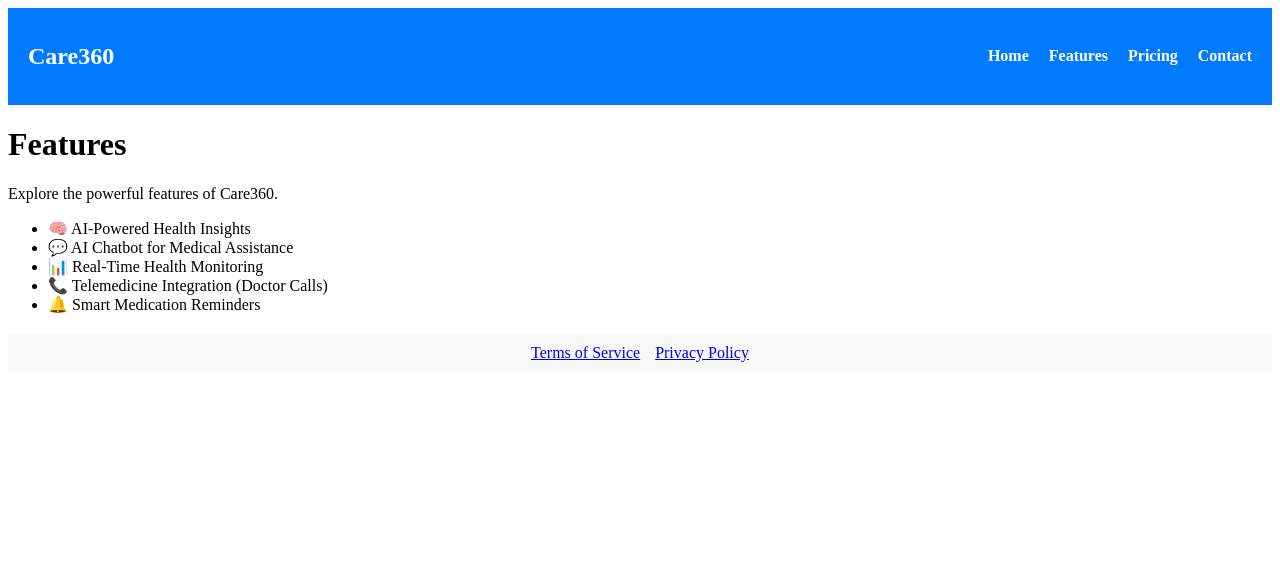
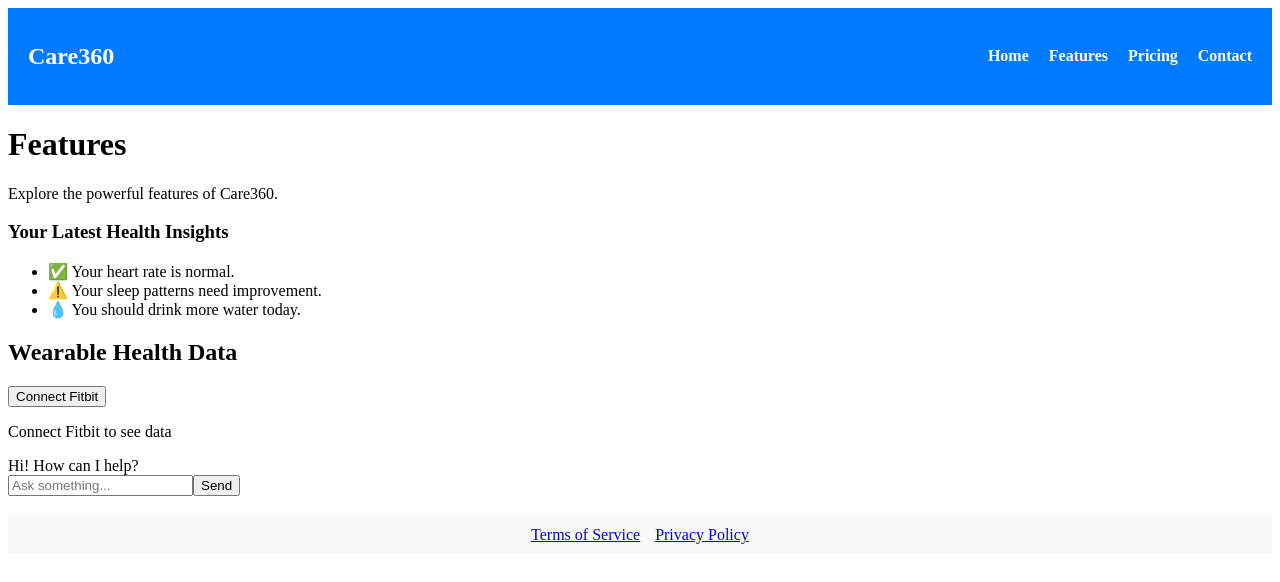
Before and after one commit to tanviyadav011/Care360, a Next.js app: page /features in a window 1280 px wide. Shown: the top 582 px of the page. Built offline with nearby package versions, Linux system fonts and the light colour scheme.

Commit message:
Updated website

```diff
--- a/app/features/page.js
+++ b/app/features/page.js
@@ -7,13 +7,12 @@ export default function Features() {
     <main className="container">
       <h1>Features</h1>
       <p>Explore the powerful features of Care360.</p>
-        <ul className="feature-list">
-          <li>🧠 AI-Powered Health Insights</li>
-          <li>💬 AI Chatbot for Medical Assistance</li>
-          <li>📊 Real-Time Health Monitoring</li>
-          <li>📞 Telemedicine Integration (Doctor Calls)</li>
-          <li>🔔 Smart Medication Reminders</li>
-        </ul>
+
+      <section className="feature-list">
+        <HealthInsights />
+        <FitbitData />
+        <Chatbot />
+      </section>
     </main>
   );
 }
```
Lines whose indentation alone changed are shown as unchanged.
